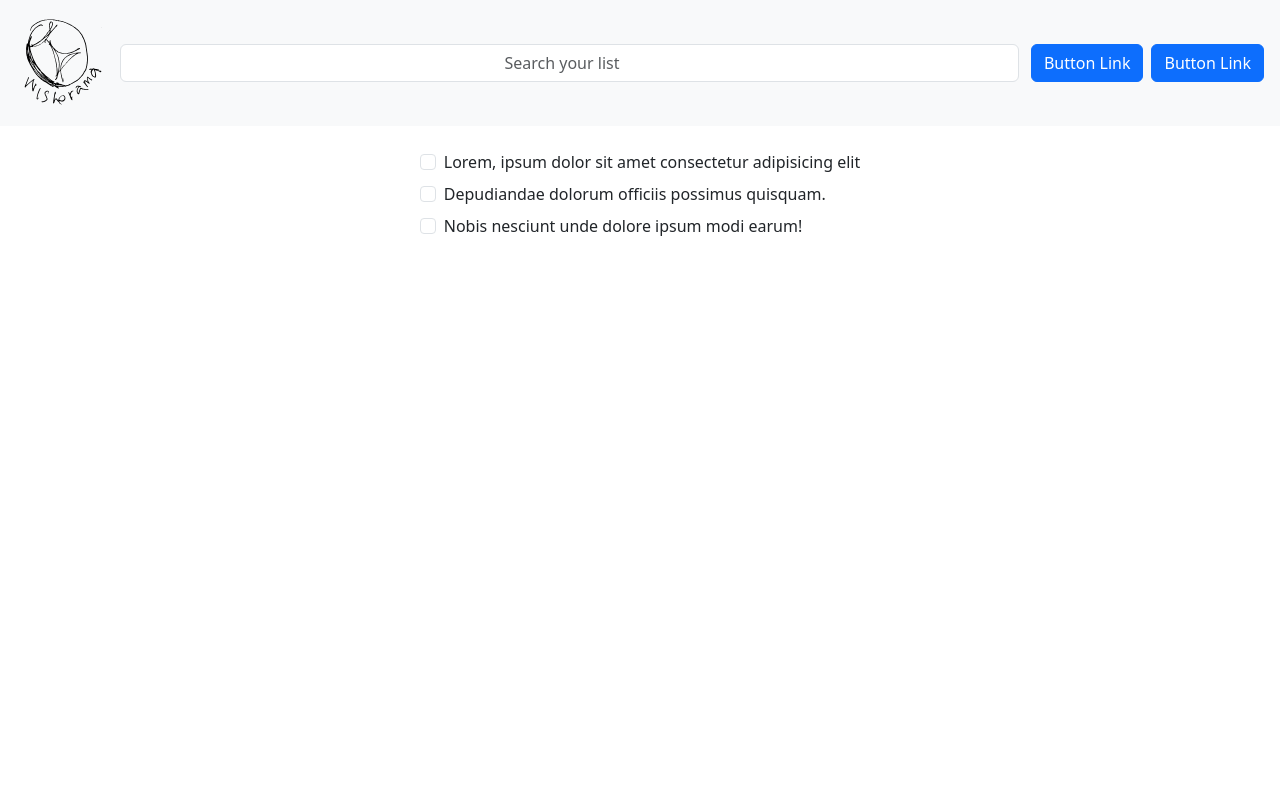
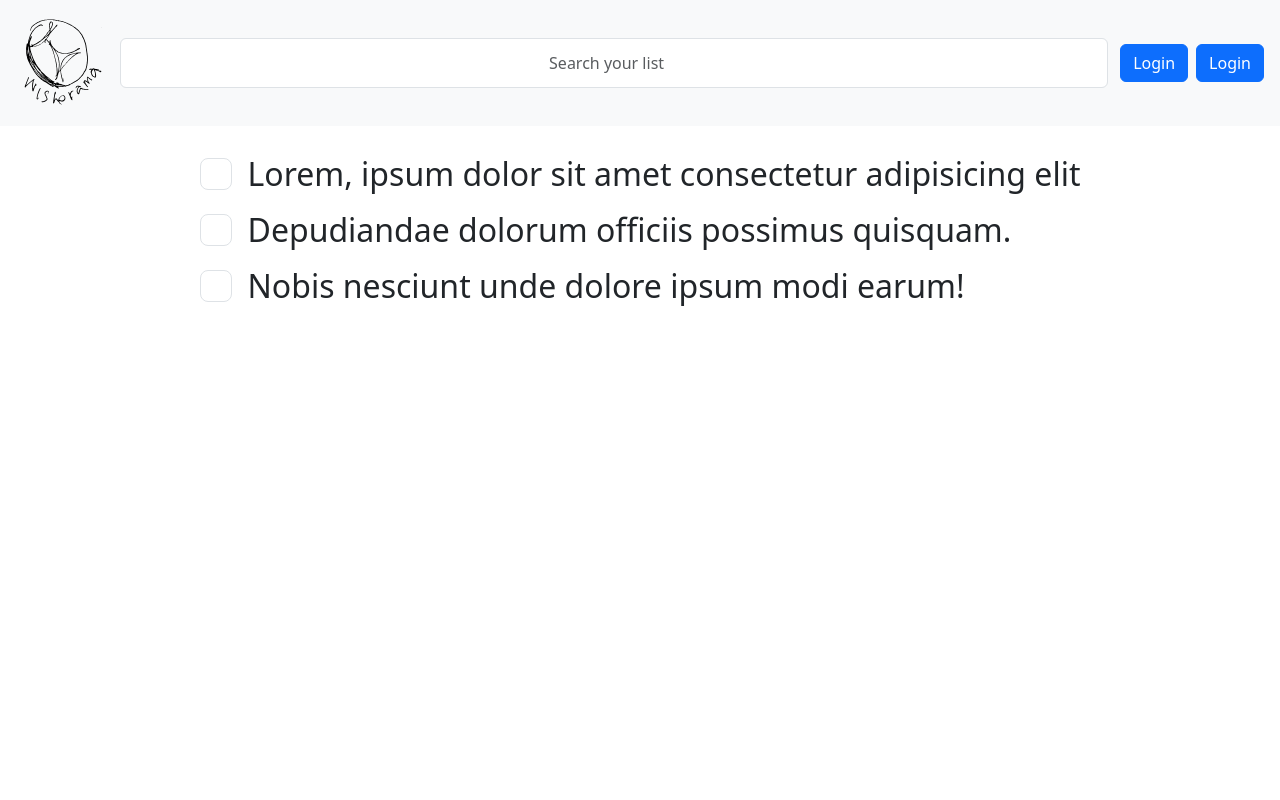
Before and after one commit to nestorjunior/list.me, a React (Vite) app: page / in a window 1280 px wide. Shown: the top 800 px of the page. Built offline with nearby package versions, Linux system fonts and the light colour scheme; the HTML template or start-up script is replaced by a standard one.

Commit message:
adjust font project

```diff
--- a/index.html
+++ b/index.html
@@ -4,7 +4,7 @@
     <meta charset="UTF-8" />
     <link rel="preconnect" href="https://fonts.googleapis.com">
     <link rel="preconnect" href="https://fonts.gstatic.com" crossorigin>
-    <link href="https://fonts.googleapis.com/css2?family=Poppins:ital,wght@0,300;0,400;0,500;0,600;0,700;0,800;0,900;1,800;1,900&display=swap" rel="stylesheet">
+    <link href="https://fonts.googleapis.com/css2?family=Dosis:wght@200..800&display=swap" rel="stylesheet">
     <meta name="viewport" content="width=device-width, initial-scale=1.0" />
     <title>Wishorama®</title>
   </head>
--- a/src/assets/styles/_variables.scss
+++ b/src/assets/styles/_variables.scss
@@ -12,4 +12,4 @@
 $primary: #D5E8EB;
 $secondary: #0D171B;
 $success: #52CA68;
-$font-family-base: 'Poppins', sans-serif;
+$font-family-base: 'Dosis', sans-serif;
--- /dev/null
+++ b/src/components/ButtonComponent.scss
@@ -0,0 +1,4 @@
+.btn-wishorama {
+  font-family: "Dosis", sans-serif;
+  font-weight: 800;
+}
--- a/src/components/ButtonComponent.tsx
+++ b/src/components/ButtonComponent.tsx
@@ -1,5 +1,5 @@
 export function ButtonComponent() {
   return(
-    <a className="btn btn-primary mx-1" href="#">Button Link</a>
+    <a className="btn btn-primary mx-1 btn-wishorama" href="#">Login</a>
   )
 }
--- /dev/null
+++ b/src/components/ItemComponent.scss
@@ -0,0 +1,4 @@
+.list-item-wishorama {
+  font-size: 2rem;
+  font-weight: 300;
+}
--- a/src/components/ItemComponent.tsx
+++ b/src/components/ItemComponent.tsx
@@ -1,20 +1,22 @@
+import './ItemComponent.scss'
+
 export function ItemComponent() {
   return(
     <div className="container d-flex justify-content-center vh-100">
       <div className="p-4">
-        <div className="form-check mb-2">
+        <div className="form-check mb-2 list-item-wishorama">
           <input className="form-check-input" type="checkbox" value="" id="checkbox1" />
           <label className="form-check-label" htmlFor="checkbox1">
             Lorem, ipsum dolor sit amet consectetur adipisicing elit
           </label>
         </div>
-        <div className="form-check mb-2">
+        <div className="form-check mb-2 list-item-wishorama">
           <input className="form-check-input" type="checkbox" value="" id="checkbox2" />
           <label className="form-check-label" htmlFor="checkbox2">
             Depudiandae dolorum officiis possimus quisquam.
           </label>
         </div>
-        <div className="form-check mb-2">
+        <div className="form-check mb-2 list-item-wishorama">
           <input className="form-check-input" type="checkbox" value="" id="checkbox3" />
           <label className="form-check-label" htmlFor="checkbox3">
             Nobis nesciunt unde dolore ipsum modi earum!
--- /dev/null
+++ b/src/components/SearchComponent.scss
@@ -0,0 +1,3 @@
+.search-wishorama {
+  height: 50px;
+}
--- a/src/components/SearchComponent.tsx
+++ b/src/components/SearchComponent.tsx
@@ -1,7 +1,9 @@
+import './SearchComponent.scss'
+
 export function SearchComponent() {
   return(
     <form className="d-flex align-items-center flex-grow-1">
-      <input className="form-control me-2 flex-grow-1 centered-placeholder" type="search" placeholder="Search your list" aria-label="Search your list" />
+      <input className="form-control me-2 flex-grow-1 centered-placeholder search-wishorama" type="search" placeholder="Search your list" aria-label="Search your list" />
     </form>
   )
 }
```
